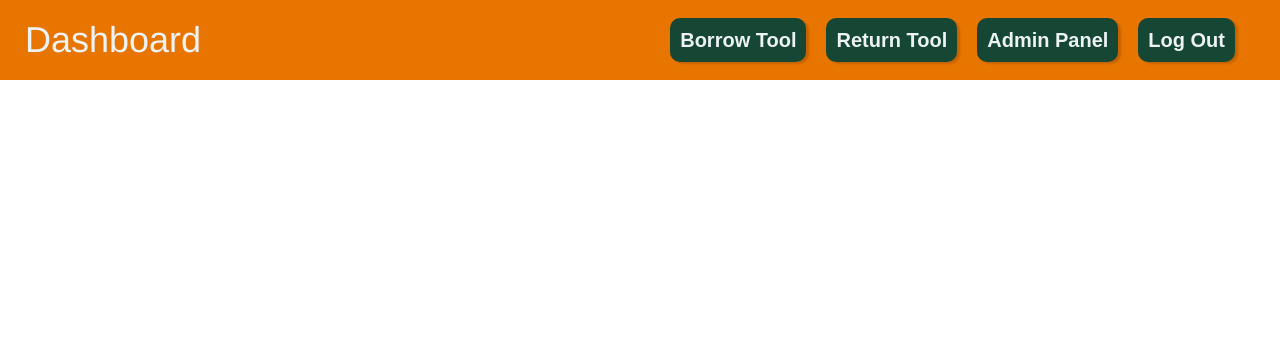
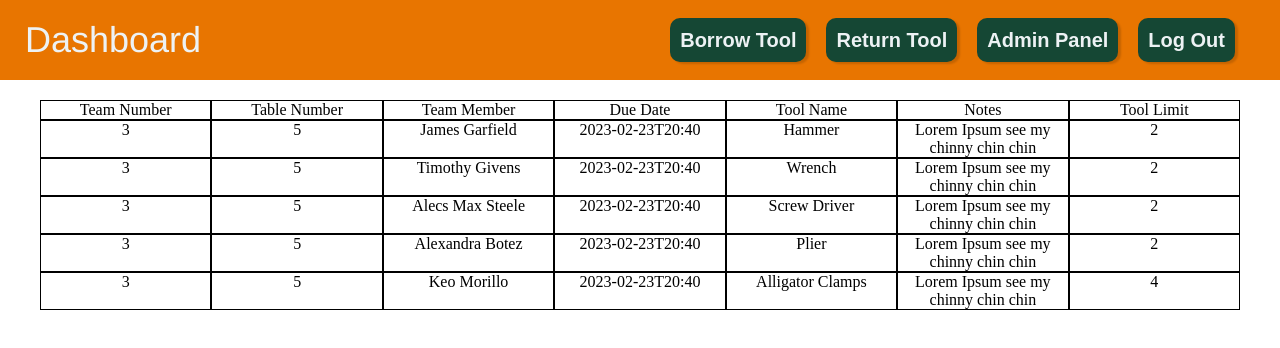
Before and after one commit to vikranthchinnam/UTD-Tool-Crib, a React (Create React App) app: page / in a window 1280 px wide. Shown: the top 348 px of the page. Built offline with nearby package versions, Linux system fonts and the light colour scheme.

Commit message:
Dashboard logs
Wrote code to display data in tables on the dashboard.

```diff
--- a/src/App.jsx
+++ b/src/App.jsx
@@ -4,7 +4,6 @@ import Dashboard from "./components/Dashboard";
 import ManageTeams from "./components/ManageTeams";
 import ManageTools from "./components/ManageTools";
 import ReturnTool from "./components/ReturnTool";
-import { TeamData } from "./data";
 
 function App() {
 
@@ -13,7 +12,7 @@ function App() {
       <div className="App">
 
         <Routes>
-          <Route path="/" element={<Dashboard {...TeamData}/>}/>
+          <Route path="/" element={<Dashboard />}/>
           <Route path="/Borrow-Tool" element={<BorrowTool />}/>
           <Route path="/Return-Tool" element={<ReturnTool />}/>
           <Route path="/Manage-Teams" element={<ManageTeams />}/>
--- a/src/components/Dashboard.jsx
+++ b/src/components/Dashboard.jsx
@@ -1,23 +1,72 @@
-import "../styles/header.css"
-import {Link} from "react-router-dom"
+import "../styles/header.css";
+import { Link } from "react-router-dom";
+import { useEffect, useState } from "react";
+// import {orderData} from "../data/db";
+import orderData from "../data/db.json";
+import "../styles/logGrid.css";
 
-function Dashboard(){
+function Dashboard() {
+  const [data, setData] = useState([]);
 
-    return(
+  useEffect(() => {
+    async function fetchData() {
+      const _data = await getOrderData();
+      setData(_data);
+    }
+    fetchData();
+  }, []);
+
+  async function getOrderData() {
+    return orderData;
+  }
+
+  return (
     <div>
       <div className="header">
         <p className="title">Dashboard</p>
         <div className="header-buttons">
-                    <Link to="/Borrow-Tool"><button>Borrow Tool</button></Link>
+          <Link to="/Borrow-Tool">
+            <button>Borrow Tool</button>
+          </Link>
 
-                    <Link to="/Return-Tool"><button>Return Tool</button></Link>
+          <Link to="/Return-Tool">
+            <button>Return Tool</button>
+          </Link>
 
-                    <Link to="/Manage-Teams"><button>Admin Panel</button></Link>
+          <Link to="/Manage-Teams">
+            <button>Admin Panel</button>
+          </Link>
 
           <button>Log Out</button>
         </div>
       </div>
+      <div className="row-grid">
+        <div className="column-grid">
+            <div className="cell">Team Number</div>
+            <div className="cell">Table Number</div>
+            <div className="cell">Team Member</div>
+            <div className="cell">Due Date</div>
+            <div className="cell">Tool Name</div>
+            <div className="cell">Notes</div>
 
+            <div className="cell">Tool Limit</div>
+        </div>
+        {data && data.map((item) =>
+            <div className="column-grid">
+                <div className="cell">{item['team-number']}</div>
+                <div className="cell">{item['table-number']}</div>
+                <div className="cell">{item['team-member']}</div>
+                <div className="cell">{item['due-date']}</div>
+                <div className="cell">{item['tool-name']}</div>
+                <div className="cell">{item['notes']}</div>
+                <div className="cell">{item['tool-limit']}</div>
+
+            </div>
+
+        )}
+
+
+      </div>
 
     </div>
   );
--- a/src/data/db.json
+++ b/src/data/db.json
@@ -1,59 +1,52 @@
-{
-    "teams": [
+[
   {
     "id": 1,
     "team-number": 3,
     "table-number": 5,
     "team-member": "James Garfield",
-            "Due-Date": "2023-02-23T20:40",
-            "Tool-Limit": 2,
-            "Tool-Name": "Hammer",
-            "Notes": "Lorem Ipsum see my chinny chin chin"
+    "due-date": "2023-02-23T20:40",
+    "tool-limit": 2,
+    "tool-name": "Hammer",
+    "notes": "Lorem Ipsum see my chinny chin chin"
   },
   {
     "id": 2,
     "team-number": 3,
     "table-number": 5,
     "team-member": "Timothy Givens",
-            "Due-Date": "2023-02-23T20:40",
-            "Tool-Limit": 2,
-            "Tool-Name": "Wrench",
-            "Notes": "Lorem Ipsum see my chinny chin chin"
+    "due-date": "2023-02-23T20:40",
+    "tool-limit": 2,
+    "tool-name": "Wrench",
+    "notes": "Lorem Ipsum see my chinny chin chin"
   },
   {
     "id": 3,
     "team-number": 3,
     "table-number": 5,
     "team-member": "Alecs Max Steele",
-            "Due-Date": "2023-02-23T20:40",
-            "Tool-Limit": 2,
-            "Tool-Name": "Screw Driver",
-            "Notes": "Lorem Ipsum see my chinny chin chin"
+    "due-date": "2023-02-23T20:40",
+    "tool-limit": 2,
+    "tool-name": "Screw Driver",
+    "notes": "Lorem Ipsum see my chinny chin chin"
   },
   {
     "id": 4,
     "team-number": 3,
     "table-number": 5,
     "team-member": "Alexandra Botez",
-            "Due-Date": "2023-02-23T20:40",
-            "Tool-Limit": 2,
-            "Tool-Name": "Plier",
-            "Notes": "Lorem Ipsum see my chinny chin chin"
+    "due-date": "2023-02-23T20:40",
+    "tool-limit": 2,
+    "tool-name": "Plier",
+    "notes": "Lorem Ipsum see my chinny chin chin"
   },
   {
     "id": 5,
     "team-number": 3,
     "table-number": 5,
     "team-member": "Keo Morillo",
-            "Due-Date": "2023-02-23T20:40",
-            "Tool-Limit": 4,
-            "Tool-Name": "Alligator Clamps",
-            "Notes": "Lorem Ipsum see my chinny chin chin"
-        }
-    ],
-    "tools":[
-        {
-            "id": 1
+    "due-date": "2023-02-23T20:40",
+    "tool-limit": 4,
+    "tool-name": "Alligator Clamps",
+    "notes": "Lorem Ipsum see my chinny chin chin"
   }
 ]
-}
--- a/src/styles/header.css
+++ b/src/styles/header.css
@@ -1,6 +1,8 @@
 body{
     margin: 0;
-    padding: 0;
+    padding-top: 100px;
+    padding-left: 40px;
+    padding-right: 40px;
 }
 
 .header {
--- /dev/null
+++ b/src/styles/logGrid.css
@@ -0,0 +1,18 @@
+.grid{
+    display: grid;
+    grid-template-columns: 1fr;
+
+}
+
+.column-grid{
+    display: grid;
+    grid-template-columns: 1fr 1fr 1fr 1fr 1fr 1fr 1fr;
+
+
+}
+
+.cell{
+    border-style: solid;
+    border-width: 1px;
+    text-align: center;
+}
```
Lines whose indentation alone changed are shown as unchanged.
